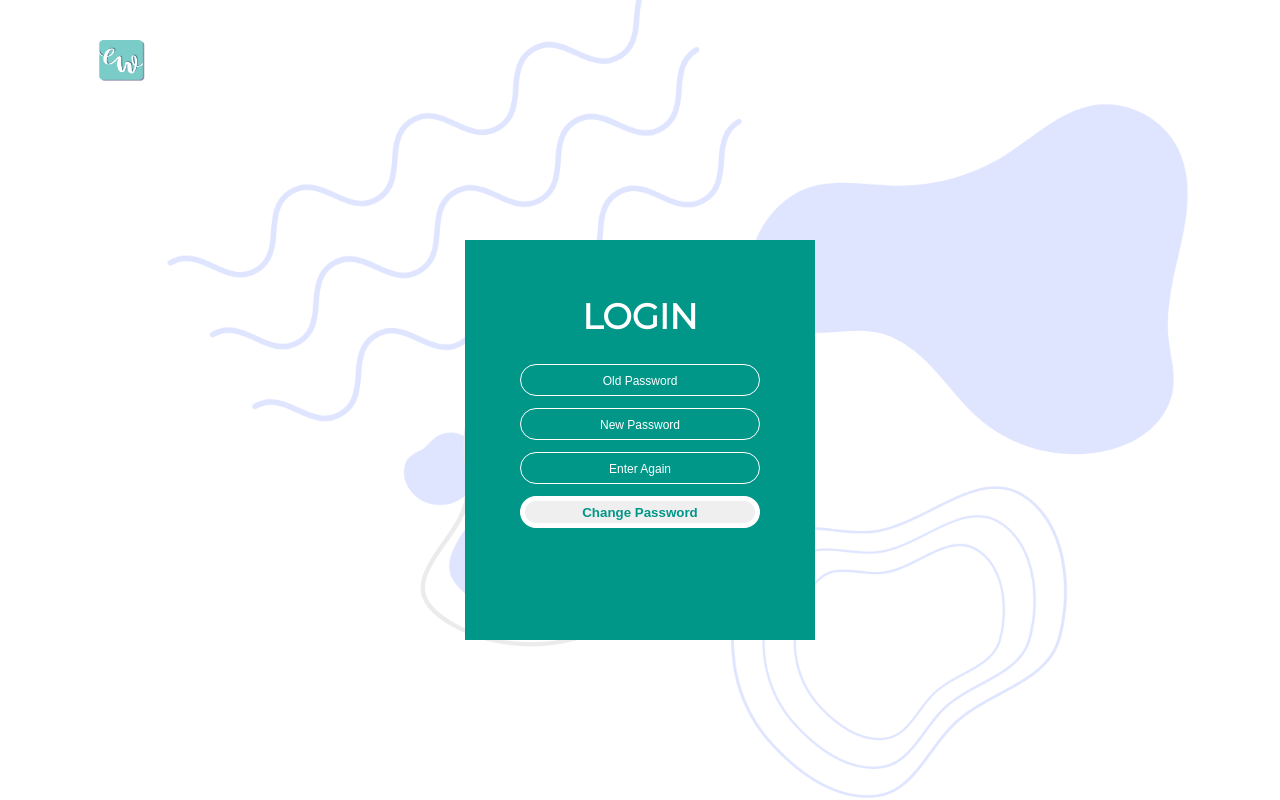
After one commit to DevEca/ExpressWrite, a Flask app: page /changepass in a window 1280 px wide. The commit adds this page. Run offline with Flask 2, Linux system fonts and the light colour scheme; some libraries are stand-ins or nearby versions.

Commit message:
change password

```diff
--- a/app.py
+++ b/app.py
@@ -89,6 +89,40 @@ def profile():
 def unauth():
     return render_template("unauthorizedacc.html")
 
+@app.route('/changepass')
+def changepass():
+
+   return render_template("changepass.html")
+
+@app.route('/savepass', methods =['GET', 'POST'])
+def savepass():
+   error = None
+   if request.method == 'POST':
+      password = request.form['password'].encode('utf-8')
+      newpass = request.form['newpass']
+      matchpass = request.form['matchpass']
+      cur = mysql.connection.cursor(MySQLdb.cursors.DictCursor)
+      cur.execute("SELECT * FROM user WHERE password = %s", [password])
+      users = cur.fetchone()
+
+
+      if users['password'] == newpass:
+         error = 'same password in current'
+         return render_template('changepass.html', error=error)
+
+      elif newpass == matchpass:
+         cur.execute("UPDATE user SET password = %s WHERE id = %s", (newpass, users['id']))
+         mysql.connection.commit()
+         return render_template('savesuccess.html')
+
+      else:
+         error = 'new password did not match'
+         return render_template('changepass.html', error=error)
+
+
+
+
+
 #end of button paths
 
 # Login Function
@@ -157,7 +191,7 @@ def upload_file1():
       import os, cv2
       os.chdir(r'C:\xampp\htdocs\ExpressWrite\static\img')
 
-      fileList = [x for x in os.listdir() if 'png' in x.lower()]
+      fileList = [x for x in os.listdir() if 'png' or 'jpg' in x.lower()]
       fileList[:5]
 
       Image(filename = fileList[0], width = 300)
--- a/static/css/index.css
+++ b/static/css/index.css
@@ -113,6 +113,7 @@ a {
 
 .profile{
   width: 100%;
+  height: min-content;
   position: absolute;
   top: 20%;
   text-align: center;
@@ -136,7 +137,7 @@ a {
   width: 80%;
   height: min-content;
   position: absolute;
-  top: 60%;
+  top: 55%;
   left: 10%;
   color: #009688;
   align-items: center;
--- /dev/null
+++ b/templates/changepass.html
@@ -0,0 +1,37 @@
+<!DOCTYPE html>
+<html lang="en">
+<head>
+    <meta charset="UTF-8">
+    <meta http-equiv="X-UA-Compatible" content="IE=edge">
+    <meta name="viewport" content="width=device-width, initial-scale=1.0">
+    <link rel="stylesheet" href="{{url_for('static', filename='css/index.css') }}">
+    <title>ExpressWrite</title>
+</head>
+<body>
+    <div class="banner">
+        <div class="navbar">
+            <a href="{{ url_for('transagain') }}"><img src="{{url_for('static', filename='img/logo.png')}}" class="logo"></a>
+        </div>
+
+        <div class="container">
+            <div class="card">
+                <div class="inner-box">
+                    <div class="card-front">
+                        <h2>LOGIN</h2>
+                        <form action="{{url_for('savepass')}}" method="post">
+                            <input type="password" class="input-box" name="password" id="password" placeholder="Old Password" required>
+                            <input type="password" class="input-box" name="newpass" id="newpass" placeholder="New Password" required>
+                            <input type="password" class="input-box" name="matchpass" id="matchpass" placeholder="Enter Again" required>
+                            <button type="submit" class="submit-btn">Change Password</button>
+                        </form>
+
+                        {% if error %}
+                       <p>{{error}}</p>
+                       {% endif %}
+                    </div>
+                </div>
+            </div>
+        </div>
+    </div>
+</body>
+</html>
--- a/templates/profile.html
+++ b/templates/profile.html
@@ -20,7 +20,8 @@
             <h1>Profile</h1>
             <p id="title"> Your Account Details </p>
             <p>Username: {{ account['name'] }}</p>
-            <p>Email: {{ account['email'] }}</p>
+            <p>Email: {{ account['email'] }} </p>
+            <p><a  href="{{ url_for('changepass') }}"> Change Password </a></p>
 
         </div>
         <div class="savedtrans">
```
